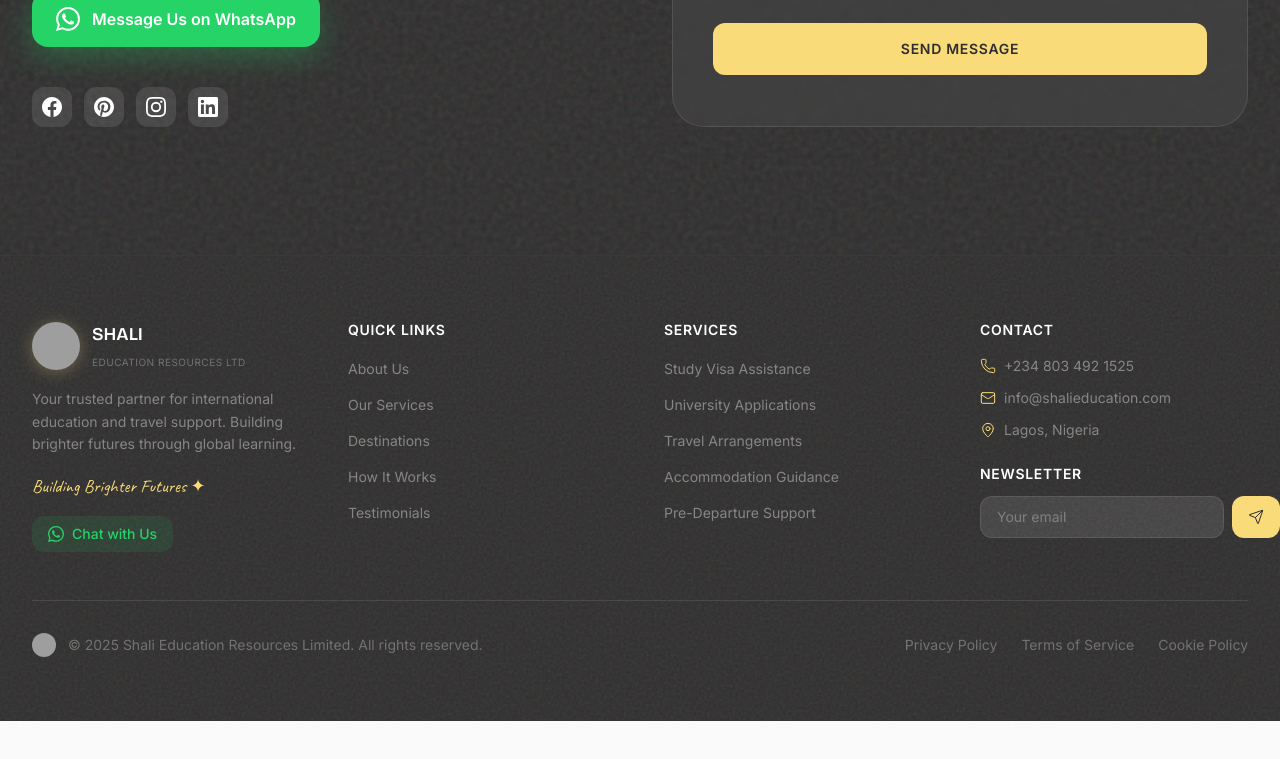
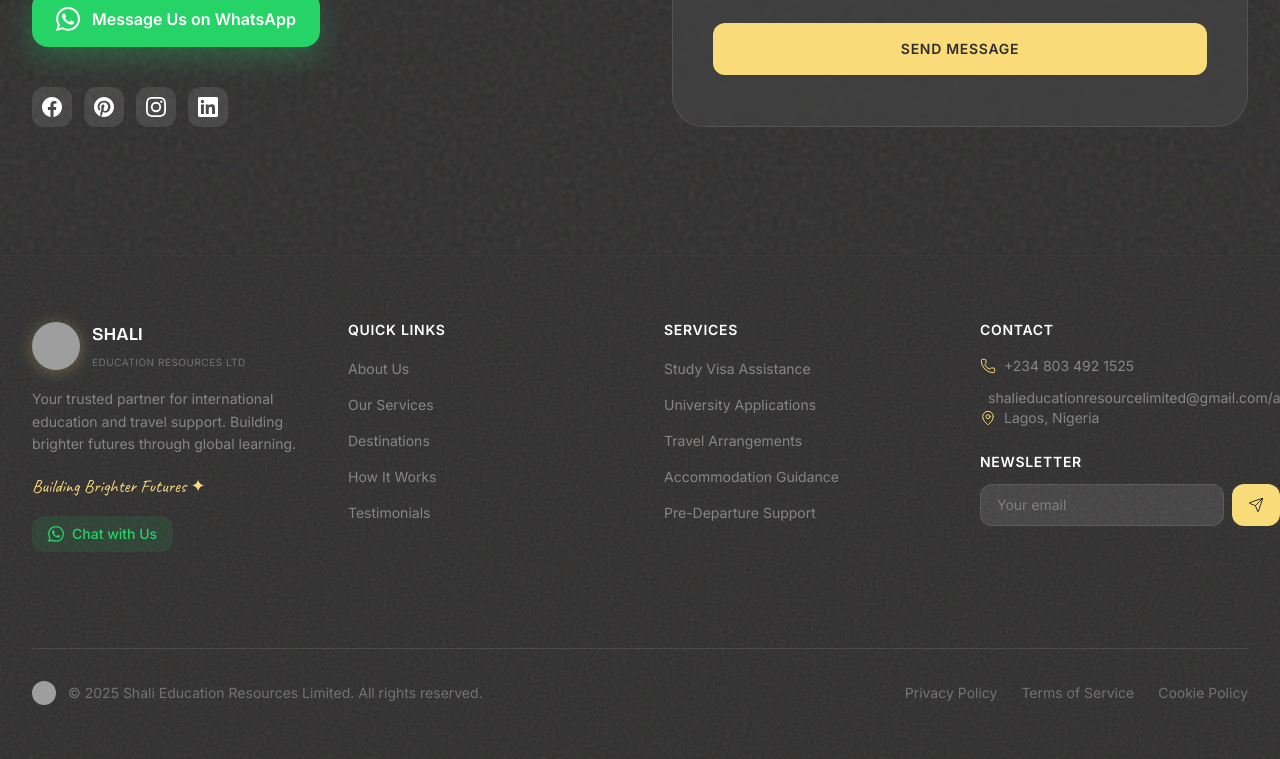
Before and after one commit to Frenzy007188/Shalieducationresources, a plain HTML site: page index.html in a window 1280 px wide. Shown: the part 10691-11450 px from the top of the page. Before the commit the page ends 11412 px from the top, so only its background shows below. Drawn offline with nearby package versions, Linux system fonts and the light colour scheme; grey boxes are pictures that could not be loaded.

Commit message:
Update index.html

```diff
--- a/index.html
+++ b/index.html
@@ -1149,7 +1149,7 @@
                         </li>
                         <li class="text-white/40 text-sm flex items-center gap-2">
                             <i data-lucide="mail" class="w-4 h-4 text-brand-yellow"></i>
-                            <a href="mailto:info@shalieducation.com" class="hover:text-brand-yellow transition-colors">info@shalieducation.com</a>
+                            <a href="shalieducationresourcelimited@gmail.com" class="hover:text-brand-yellow transition-colors">shalieducationresourcelimited@gmail.com/a>
                         </li>
                         <li class="text-white/40 text-sm flex items-center gap-2">
                             <i data-lucide="map-pin" class="w-4 h-4 text-brand-yellow"></i>
```
